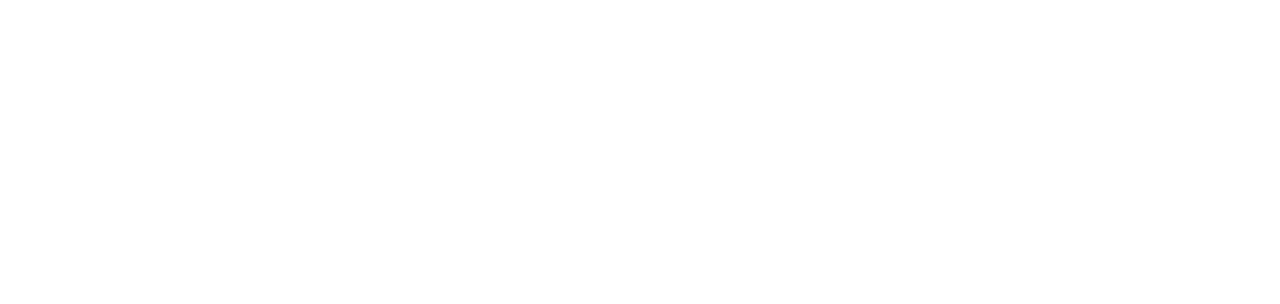
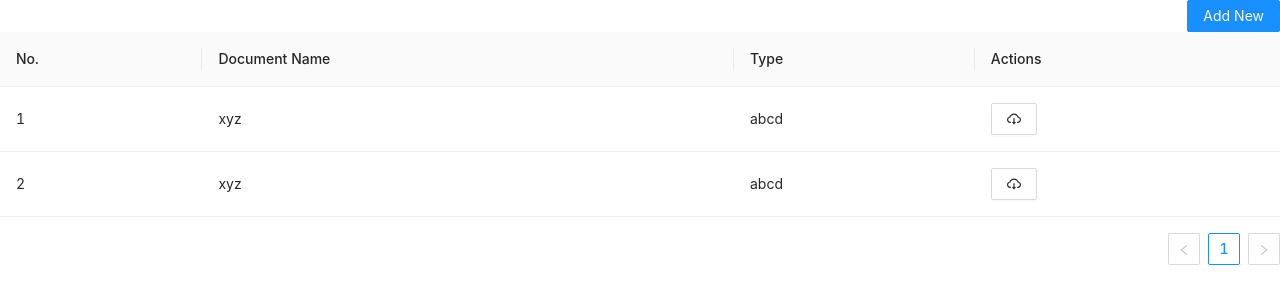
Before and after one commit to Parul-Nangia/Project-Ecommerce, a React (Create React App) app: page /documentation in a window 1280 px wide. Before the commit this address had no page. Shown: the top 304 px of the page. Built offline with nearby package versions, Linux system fonts and the light colour scheme.

Commit message:
working in documentation

```diff
--- /dev/null
+++ b/src/components/Documentation.js
@@ -0,0 +1,85 @@
+import React from "react";
+import { Table } from "antd";
+import { useState } from "react";
+import { CloudDownloadOutlined } from "@ant-design/icons";
+import { Button } from "antd";
+import { Modal } from "antd";
+// import Sidebar from "./Sidebar";
+// import Top from "./Top";
+
+const Documentation = () => {
+  const [isModalOpen, setIsModalOpen] = useState(false);
+  const [dataSource, setDataSource] = useState([
+    {
+      no: "1",
+      documentname: "xyz",
+      type: "abcd",
+    },
+    {
+      no: "2",
+      documentname: "xyz",
+      type: "abcd",
+    },
+  ]);
+  const columns = [
+    {
+      title: "No.",
+      dataIndex: "no",
+    },
+    {
+      title: "Document Name",
+      dataIndex: "documentname",
+    },
+    {
+      title: "Type",
+      dataIndex: "type",
+    },
+    {
+      title: "Actions",
+      render: (record) => {
+        return (
+          <>
+            <Button>
+              <CloudDownloadOutlined />
+            </Button>
+          </>
+        );
+      },
+    },
+  ];
+  const showModal = () => {
+    setIsModalOpen(true);
+  };
+
+  const handleOk = () => {
+    setIsModalOpen(false);
+  };
+
+  const handleCancel = () => {
+    setIsModalOpen(false);
+  };
+  return (
+    <>
+      {/* <Top />
+      <Sidebar /> */}
+      {/* <Button style={{ float: "right" }} onClick={handleShow}>Add New</Button> */}
+      <Button style={{ float: "right" }} type="primary" onClick={showModal}>
+        Add New
+      </Button>
+      <Modal
+        title="Add new"
+        open={isModalOpen}
+        onOk={handleOk}
+        onCancel={handleCancel}
+      >
+        <p>Some contents...</p>
+        <p>Some contents...</p>
+        <p>Some contents...</p>
+      </Modal>
+      <Table columns={columns} dataSource={dataSource}></Table>
+      {/* <Sidebar /> */}
+    </>
+  );
+};
+
+export default Documentation;
--- a/src/components/Employees.jsx
+++ b/src/components/Employees.jsx
@@ -12,6 +12,8 @@
 import Middle from '../components/Middle';
 import { Layout } from 'antd';
 import {useNavigate} from "react-router-dom"
+import { Navigate } from "react-router-dom";
+// import { navigate } from "react-router-dom";
 const { Content } = Layout;
 
 
@@ -335,7 +337,9 @@
 
   // };
 
-
+const documentation =()=>{
+   navigate("/documentation")
+}
 
 
 
@@ -369,6 +373,7 @@
         return (
           <>
 
+            <Button onClick={documentation}><EditOutlined /></Button>
             <Button onClick= {()=>{profile(record)}}><EyeOutlined /></Button>
             <Button onClick={() => { onEditEmployee(record) }}><EditOutlined /></Button>
             <Button onClick={() => { ondeleteEmployee(record) }}><DeleteOutlined /></Button>
--- a/src/components/EmployeesData.js
+++ /dev/null
@@ -1,55 +0,0 @@
-import React from 'react'
-import { Table } from 'antd'
-import { useState } from 'react'
-import Top from '../components/Top';
-import Sidebar from '../components/Sidebar';
-import Middle from '../components/Middle';
-import { Layout } from 'antd';
-const { Content } = Layout;
-
-
-
-const EmployeesData = () => {
-    const [dataSource, setDataSource] = useState([])
-    const columns = [
-        {
-            title: "ID",
-            dataIndex: "id",
-        },
-        {
-            title: "Name",
-            dataIndex: "Name",
-        },
-        {
-            title: "Email",
-            dataIndex: "Email",
-        }
-
-    ];
-    return (
-
-        <Layout>
-            <Top />
-            <Layout>
-                <Sidebar />
-
-                <Layout style={{ padding: '0 24px 24px', }} >
-                    <Middle />
-                    <Content className="site-layout-background" style={{ padding: 24, margin: 0, minHeight: 280, }} >
-
-
-                        <Table
-                            columns={columns}
-                            dataSource={dataSource}>
-                        </Table>
-
-                    </Content>
-                </Layout>
-            </Layout>
-        </Layout>
-
-
-    )
-}
-
-export default EmployeesData
--- a/src/components/Routing.js
+++ b/src/components/Routing.js
@@ -1,44 +1,35 @@
-import React from 'react';
-import { Route, Routes} from 'react-router-dom';
-import Login from '../components/Login';
-import Dashboard from '../components/Dashboard';
-import Attendance from '../components/Attendance';
-import Leave from '../components/Leave';
-import Employees from '../components/Employees';
-import Edit from '../components/Edit';
-import View from '../components/View';
-import LeaveForm from '../components/LeaveForm';
-import LeaveCalendar from '../components/LeaveCalendar';
-import EmployeesData from '../components/EmployeesData';
-import Profile from '../components/Profile';
-
+import React from "react";
+import { Route, Routes } from "react-router-dom";
+import Login from "../components/Login";
+import Dashboard from "../components/Dashboard";
+import Attendance from "../components/Attendance";
+import Leave from "../components/Leave";
+import Employees from "../components/Employees";
+import Edit from "../components/Edit";
+import View from "../components/View";
+import LeaveForm from "../components/LeaveForm";
+import LeaveCalendar from "../components/LeaveCalendar";
+import Profile from "../components/Profile";
+import Documentation from "../components/Documentation";
 
 const Routing = () => {
-
-
   return (
     <>
-
       <Routes>
         <Route exact path="/" element={<Login />} />
         <Route path="/dashboard" element={<Dashboard />} />
         <Route path="/attendance" element={<Attendance />} />
         <Route path="/leave" element={<Leave />} />
         <Route path="/employees" element={<Employees />} />
-                <Route path="/employeesdata" element={<EmployeesData />} />
         <Route path="/edit/:_id" element={<Edit />} />
         <Route path="/view/:_id" element={<View />} />
         <Route path="/leaveform" element={<LeaveForm />} />
         <Route path="/leavecalendar" element={<LeaveCalendar />} />
-                <Route path="/profile/:_id" element={<Profile/>} />
+        <Route path="/profile/:_id" element={<Profile />} />
+        <Route path="/documentation" element={<Documentation />} />
       </Routes>
-
-
     </>
-
-    )
-}
-
-
+  );
+};
 
 export default Routing;
--- a/src/components/Sidebar.js
+++ b/src/components/Sidebar.js
@@ -1,67 +1,56 @@
-import { DashboardOutlined, HomeOutlined, PaperClipOutlined, UserOutlined } from '@ant-design/icons';
-import React from 'react';
-import { useNavigate } from 'react-router-dom';
-import { Layout, Menu } from 'antd';
+import {
+  DashboardOutlined,
+  HomeOutlined,
+  PaperClipOutlined,
+  UserOutlined,
+} from "@ant-design/icons";
+import React from "react";
+import { useNavigate } from "react-router-dom";
+import { Layout, Menu } from "antd";
 const { Sider } = Layout;
-
-
-
-
-
-
-
-
 
 const Sidebar = () => {
   const navigate = useNavigate();
   return (
-
     // <Layout>
     <Sider width={200} className="site-layout-background">
-                <Menu className='Sidemenubar'
+      <Menu
+        className="Sidemenubar"
         onClick={({ key }) => {
           if (key === "dashboard") {
             // TODO ,may be logout
-
           } else {
-                            navigate(key)
+            navigate(key);
           }
         }}
         mode="inline"
         items={[
           { label: "DASHBOARD", key: "/dashboard", icon: <HomeOutlined /> },
-                        { label: "ATTENDANCE", key: "/attendance", icon: <DashboardOutlined /> },
           {
-                            label: "EMPLOYEES", key: "/employees", icon: <UserOutlined />,
+            label: "ATTENDANCE",
+            key: "/attendance",
+            icon: <DashboardOutlined />,
+          },
+          {
+            label: "EMPLOYEES",
+            key: "/employees",
+            icon: <UserOutlined />,
             children: [
               {
-                                    label: "EMPLOYEES ", key: "/employees", icon: <UserOutlined />,
+                label: "EMPLOYEES ",
+                key: "/employees",
+                icon: <UserOutlined />,
               },
-                                {
-                                    label: "EMPLOYEES DATA", key: "/employeesdata", icon: <UserOutlined />,
-                                }]
+            ],
           },
           { label: "LEAVE", key: "/leave", icon: <PaperClipOutlined /> },
-
         ]}
-
       />
     </Sider>
 
     // </Layout>
-
-    )
+  );
 };
-
-
-
-
-
-
-
-
-
-
 
 // <Layout
 //                 style={{
@@ -91,9 +80,6 @@
 //                 </Content>
 //             </Layout>
 
-
-
-
 // <Sider width={200} className="site-layout-background">
 //     <Menu className='Sidemenubar'
 //         onClick={({ key }) => {
@@ -114,13 +100,9 @@
 
 // </Sider>
 
-
-
 //         <div>
 //             <SideMenu />
 //         </div>
-
-
 
 //     );
 
@@ -149,7 +131,4 @@
 
 //             </div>
 
-
-
-
-export default Sidebar
+export default Sidebar;
```
Also changed, not shown: src/components/Login.js (+49 -46 lines). Lines whose indentation alone changed are shown as unchanged.
